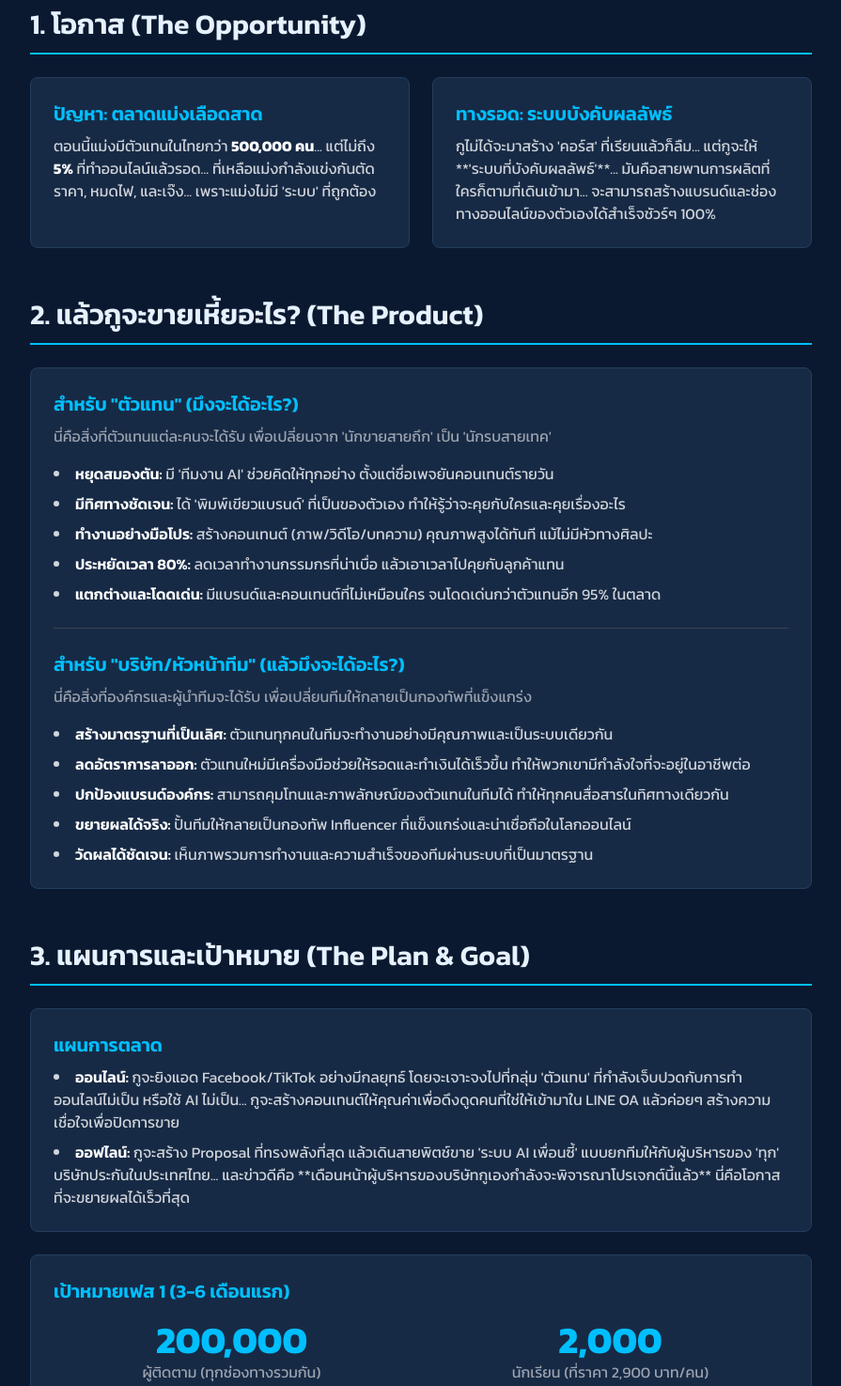
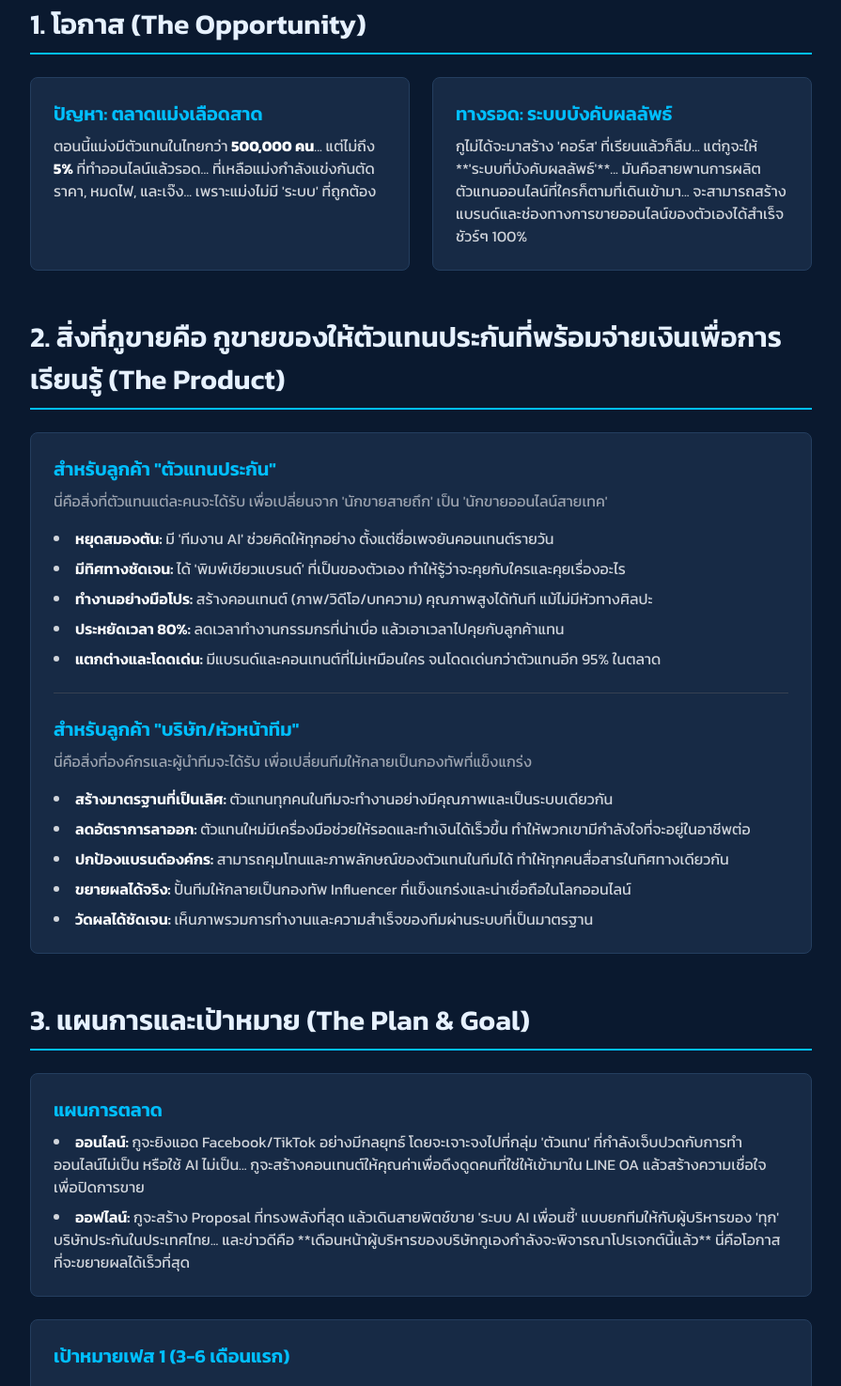
Before and after one commit to nolongerslave69/pitching, a plain HTML site: page index.html in a window 1280 px wide. Shown: the part 165-1640 px from the top of the page at 94% size, without its empty margins (192-1087 px from the left). Drawn offline with nearby package versions, Linux system fonts and the light colour scheme.

Commit message:
Update index.html

```diff
--- a/index.html
+++ b/index.html
@@ -54,18 +54,18 @@
                 </div>
                 <div class="card p-6 rounded-lg">
                     <h3 class="text-xl font-semibold accent-text mb-2">ทางรอด: ระบบบังคับผลลัพธ์</h3>
-                    <p class="text-gray-300">กูไม่ได้จะมาสร้าง 'คอร์ส' ที่เรียนแล้วก็ลืม... แต่กูจะให้ **'ระบบที่บังคับผลลัพธ์'**... มันคือสายพานการผลิตที่ใครก็ตามที่เดินเข้ามา... จะสามารถสร้างแบรนด์และช่องทางออนไลน์ของตัวเองได้สำเร็จชัวร์ๆ 100%</p>
+                    <p class="text-gray-300">กูไม่ได้จะมาสร้าง 'คอร์ส' ที่เรียนแล้วก็ลืม... แต่กูจะให้ **'ระบบที่บังคับผลลัพธ์'**... มันคือสายพานการผลิตตัวแทนออนไลน์ที่ใครก็ตามที่เดินเข้ามา... จะสามารถสร้างแบรนด์และช่องทางการขายออนไลน์ของตัวเองได้สำเร็จชัวร์ๆ 100%</p>
                 </div>
             </div>
         </section>
 
         <!-- Section 2: The Product -->
         <section class="mb-12">
-            <h2 class="section-title">2. แล้วกูจะขายเหี้ยอะไร? (The Product)</h2>
+            <h2 class="section-title">2. สิ่งที่กูขายคือ กูขายของให้ตัวแทนประกันที่พร้อมจ่ายเงินเพื่อการเรียนรู้ (The Product)</h2>
             <div class="card p-6 rounded-lg space-y-6">
                 <div>
-                    <h3 class="text-xl font-semibold accent-text mb-2">สำหรับ "ตัวแทน" (มึงจะได้อะไร?)</h3>
-                    <p class="text-gray-400 mb-4">นี่คือสิ่งที่ตัวแทนแต่ละคนจะได้รับ เพื่อเปลี่ยนจาก 'นักขายสายถึก' เป็น 'นักรบสายเทค'</p>
+                    <h3 class="text-xl font-semibold accent-text mb-2">สำหรับลูกค้า "ตัวแทนประกัน" </h3>
+                    <p class="text-gray-400 mb-4">นี่คือสิ่งที่ตัวแทนแต่ละคนจะได้รับ เพื่อเปลี่ยนจาก 'นักขายสายถึก' เป็น 'นักขายออนไลน์สายเทค'</p>
                     <ul class="list-disc list-inside text-gray-300 space-y-2">
                         <li><span class="font-semibold text-white">หยุดสมองตัน:</span> มี 'ทีมงาน AI' ช่วยคิดให้ทุกอย่าง ตั้งแต่ชื่อเพจยันคอนเทนต์รายวัน</li>
                         <li><span class="font-semibold text-white">มีทิศทางชัดเจน:</span> ได้ 'พิมพ์เขียวแบรนด์' ที่เป็นของตัวเอง ทำให้รู้ว่าจะคุยกับใครและคุยเรื่องอะไร</li>
@@ -75,7 +75,7 @@
                     </ul>
                 </div>
                 <div class="border-t border-gray-700 pt-6">
-                    <h3 class="text-xl font-semibold accent-text mb-2">สำหรับ "บริษัท/หัวหน้าทีม" (แล้วมึงจะได้อะไร?)</h3>
+                    <h3 class="text-xl font-semibold accent-text mb-2">สำหรับลูกค้า "บริษัท/หัวหน้าทีม" </h3>
                     <p class="text-gray-400 mb-4">นี่คือสิ่งที่องค์กรและผู้นำทีมจะได้รับ เพื่อเปลี่ยนทีมให้กลายเป็นกองทัพที่แข็งแกร่ง</p>
                      <ul class="list-disc list-inside text-gray-300 space-y-2">
                         <li><span class="font-semibold text-white">สร้างมาตรฐานที่เป็นเลิศ:</span> ตัวแทนทุกคนในทีมจะทำงานอย่างมีคุณภาพและเป็นระบบเดียวกัน</li>
@@ -96,7 +96,7 @@
                 <div class="card p-6 rounded-lg">
                     <h3 class="text-xl font-semibold accent-text mb-2">แผนการตลาด</h3>
                     <ul class="list-disc list-inside text-gray-300 space-y-2">
-                        <li><span class="font-semibold text-white">ออนไลน์:</span> กูจะยิงแอด Facebook/TikTok อย่างมีกลยุทธ์ โดยจะเจาะจงไปที่กลุ่ม 'ตัวแทน' ที่กำลังเจ็บปวดกับการทำออนไลน์ไม่เป็น หรือใช้ AI ไม่เป็น... กูจะสร้างคอนเทนต์ให้คุณค่าเพื่อดึงดูดคนที่ใช่ให้เข้ามาใน LINE OA แล้วค่อยๆ สร้างความเชื่อใจเพื่อปิดการขาย</li>
+                        <li><span class="font-semibold text-white">ออนไลน์:</span> กูจะยิงแอด Facebook/TikTok อย่างมีกลยุทธ์ โดยจะเจาะจงไปที่กลุ่ม 'ตัวแทน' ที่กำลังเจ็บปวดกับการทำออนไลน์ไม่เป็น หรือใช้ AI ไม่เป็น... กูจะสร้างคอนเทนต์ให้คุณค่าเพื่อดึงดูดคนที่ใช่ให้เข้ามาใน LINE OA แล้วสร้างความเชื่อใจเพื่อปิดการขาย</li>
                         <li><span class="font-semibold text-white">ออฟไลน์:</span> กูจะสร้าง Proposal ที่ทรงพลังที่สุด แล้วเดินสายพิตช์ขาย 'ระบบ AI เพื่อนซี้' แบบยกทีมให้กับผู้บริหารของ 'ทุก' บริษัทประกันในประเทศไทย... และข่าวดีคือ **เดือนหน้าผู้บริหารของบริษัทกูเองกำลังจะพิจารณาโปรเจกต์นี้แล้ว** นี่คือโอกาสที่จะขยายผลได้เร็วที่สุด</li>
                     </ul>
                 </div>
```
